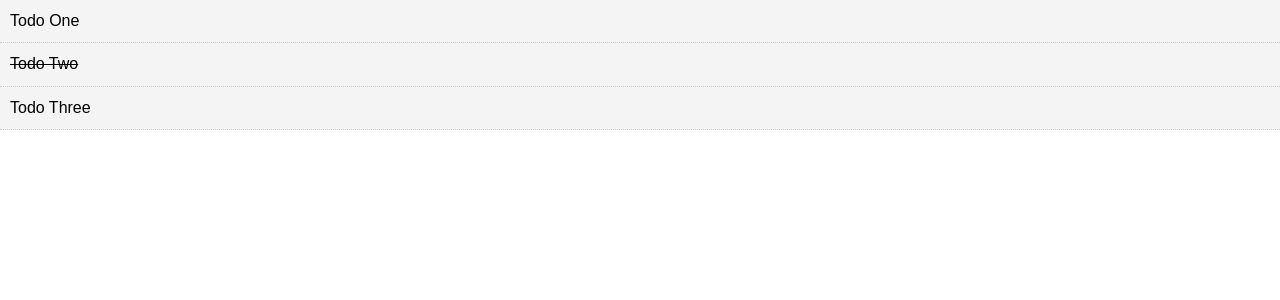
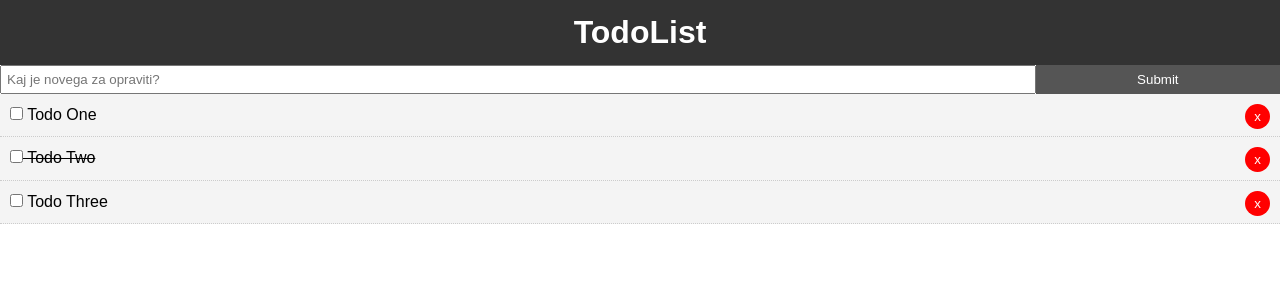
Before and after one commit to vucinatim/vue_todolist, a Vue app: page / in a window 1280 px wide. Shown: the top 300 px of the page. Built offline with nearby package versions, Linux system fonts and the light colour scheme.

Commit message:
Adds basic Add, Delete, Complete functionality

```diff
--- a/package.json
+++ b/package.json
@@ -9,6 +9,7 @@
   },
   "dependencies": {
     "core-js": "^3.6.5",
+    "uuid": "^8.2.0",
     "vue": "^2.6.11"
   },
   "devDependencies": {
--- a/src/App.vue
+++ b/src/App.vue
@@ -1,16 +1,22 @@
 <template>
   <div id="app">
-    <Todos v-bind:todos="todos" />
+    <Header />
+    <AddTodo v-on:add-todo="addTodo"/>
+    <Todos v-bind:todos="todos" v-on:del-todo="deleteTodo"/>
   </div>
 </template>
 
 <script>
+import Header from './components/layout/Header';
 import Todos from './components/Todos';
+import AddTodo from './components/AddTodo';
 
 export default {
   name: 'App',
   components: {
-    Todos
+    Header,
+    Todos,
+    AddTodo
   },
   data() {
     return {
@@ -20,7 +26,7 @@ export default {
           title: "Todo One",
           description: "The todo description 1",
           completed: false,
-          endDate: new Date(),
+          deadline: new Date(),
           user: "user1",
         },
         {
@@ -28,7 +34,7 @@ export default {
           title: "Todo Two",
           description: "The todo description 2",
           completed: true,
-          endDate: new Date(),
+          deadline: new Date(),
           user: "user1",
         },
         {
@@ -36,10 +42,18 @@ export default {
           title: "Todo Three",
           description: "The todo description 3",
           completed: false,
-          endDate: new Date(),
+          deadline: new Date(),
           user: "user1",
         },
       ]
+    }
+  },
+  methods: {
+    addTodo(newTodo) {
+      this.todos = [...this.todos, newTodo];
+    },
+    deleteTodo(id) {
+      this.todos = this.todos.filter(todo => todo.id != id);
     }
   }
 }
@@ -56,4 +70,17 @@ export default {
     font-family: Arial, Helvetica, sans-serif;
     line-height: 1.4;
   }
+
+  .btn {
+    display: inline-block;
+    border: none;
+    background: #555;
+    color: #fff;
+    padding: 7px 20px;
+    cursor: pointer;
+  }
+
+  .btn:hover {
+    background: #666;
+  }
 </style>
--- /dev/null
+++ b/src/components/AddTodo.vue
@@ -0,0 +1,55 @@
+<template>
+    <div>
+        <form @submit="addTodo">
+            <input type="text" v-model="title" name="title" placeholder="Kaj je novega za opraviti?">
+            <input type="submit" value="Submit" class="btn">
+        </form>
+    </div>
+</template>
+
+<script>
+import { v4 as uuidv4 } from 'uuid';
+
+export default {
+    name: "AddTodo",
+    data() {
+        return {
+            title: ''
+        }
+    },
+    methods: {
+        addTodo(e) {
+            e.preventDefault();
+
+            const newTodo = {
+                id: uuidv4(),
+                title: this.title,
+                description: this.title,
+                completed: false,
+                deadline: new Date(),
+                user: 'user1'
+            }
+            // Send new todo up to parent
+            this.$emit('add-todo', newTodo);
+
+            // Clears the input field
+            this.title = '';
+        }
+    }
+}
+</script>
+
+<style scoped>
+    form {
+        display: flex;
+    }
+
+    input[type="text"] {
+        flex: 10;
+        padding: 5px;
+    }
+
+    input[type=submit] {
+        flex: 2;
+    }
+</style>
--- a/src/components/TodoItem.vue
+++ b/src/components/TodoItem.vue
@@ -1,7 +1,9 @@
 <template>
     <div class="todo-item" v-bind:class="{'is-complete':todo.completed}">
         <p>
+            <input type="checkbox" v-on:change="toggleComplete">
             {{ todo.title }}
+            <button @click="$emit('del-todo', todo.id)" class="del">x</button>
         </p>
     </div>
 </template>
@@ -9,7 +11,12 @@
 <script>
 export default {
     name: "TodoItem",
-    props: ["todo"]
+    props: ["todo"],
+    methods: {
+        toggleComplete() {
+            this.todo.completed = !this.todo.completed;
+        }
+    }
 }
 </script>
 
--- a/src/components/Todos.vue
+++ b/src/components/Todos.vue
@@ -1,7 +1,7 @@
 <template>
     <div>
         <div v-bind:key="todo.id" v-for="todo in todos">
-            <TodoItem v-bind:todo="todo" />
+            <TodoItem v-bind:todo="todo" v-on:del-todo="$emit('del-todo', todo.id)" />
         </div>
     </div>
 </template>
--- /dev/null
+++ b/src/components/layout/Header.vue
@@ -0,0 +1,25 @@
+<template>
+    <header class="header">
+        <h1>TodoList</h1>
+    </header>
+</template>
+
+<script>
+export default {
+    name: "Header"
+}
+</script>
+
+<style scoped>
+    .header {
+        background: #333;
+        color: #fff;
+        text-align: center;
+        padding: 10px;
+    }
+
+    .header a {
+        color: #fff;
+        padding-right: 5px;
+    }
+</style>
```
Also changed, not shown: 1 other file (tests, documents, lock files or other folders).
